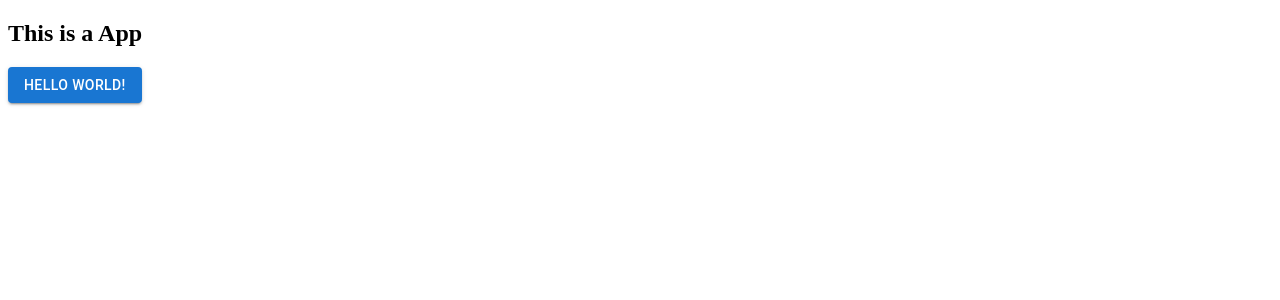
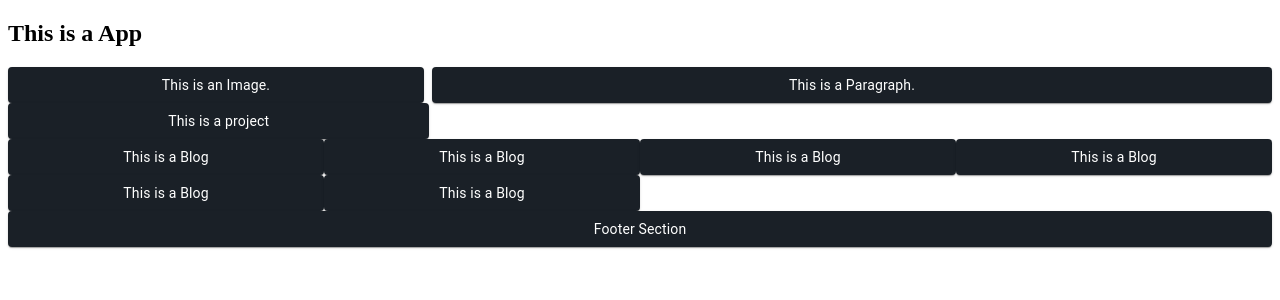
Before and after one commit to sanbal13/Portfolio, a React (Create React App) app: page / in a window 1280 px wide. Shown: the top 300 px of the page. Built offline with nearby package versions, Linux system fonts and the light colour scheme.

Commit message:
Create the grid skeleton

```diff
--- a/src/components/App.js
+++ b/src/components/App.js
@@ -1,10 +1,10 @@
-import CustomButton from "./CustomButton";
+import Grid from "./GridSkeleton";
 
 function App() {
   return (
     <div className="App">
       <h2>This is a App</h2>
-      <CustomButton />
+      <Grid />
     </div>
   );
 }
--- a/src/components/CustomButton.js
+++ /dev/null
@@ -1,10 +0,0 @@
-import * as React from 'react';
-import Button from '@mui/material/Button';
-
-export default function CustomButton() {
-    return (
-        <div>
-            <Button variant="contained">Hello World!</Button>
-        </div>
-    );
-}
--- /dev/null
+++ b/src/components/GridSkeleton.js
@@ -0,0 +1,63 @@
+import Grid from "@mui/material/Unstable_Grid2/Grid2";
+import {styled} from '@mui/material/styles';
+import { Paper } from "@mui/material";
+import { flexbox } from "@mui/system";
+
+const Item = styled(Paper)(({theme}) => ({
+    backgroundColor: theme.palette.mode === 'dark' ? '#1A2027' : '#1A2027',
+    ...theme.typography.body2,
+    padding: theme.spacing(1),
+    textAlign: 'center',
+    color: '#fff',
+}));
+
+function GridSkeleton(){
+return(
+    <Grid container spacing={0}>
+            {/* Hero Section contains an image and a para */}
+            <Grid item container spacing={1} xs={12}>
+                <Grid item xs={12} md={4}>
+                    <Item> This is an Image.</Item>
+                </Grid>
+                <Grid item xs={12} md={8}>
+                    <Item> This is a Paragraph.</Item>
+                </Grid>
+        </Grid>
+        {/* This is the Projects section */}
+        <Grid item container xs={12}>
+            <Grid item xs={12} md={6} lg={4} xl={3}>
+                <Item>This is a project</Item>
+            </Grid>
+        </Grid>
+        {/* This is the Blogs section */}
+
+        <Grid item container xs={12}>
+            <Grid item xs={12} s={6} md={4} lg={3} xl={2}>
+               <Item> This is a Blog</Item>
+            </Grid>
+            <Grid item xs={12} s={6} md={4} lg={3} xl={2}>
+               <Item> This is a Blog</Item>
+            </Grid>
+            <Grid item xs={12} s={6} md={4} lg={3} xl={2}>
+               <Item> This is a Blog</Item>
+            </Grid>
+            <Grid item xs={12} s={6} md={4} lg={3} xl={2}>
+               <Item> This is a Blog</Item>
+            </Grid>
+            <Grid item xs={12} s={6} md={4} lg={3} xl={2}>
+               <Item> This is a Blog</Item>
+            </Grid>
+            <Grid item xs={12} s={6} md={4} lg={3} xl={2}>
+               <Item> This is a Blog</Item>
+            </Grid>
+        </Grid>
+        {/* This is the Technical Skills section */}
+
+        <Grid xs={12}>
+            <Item>Footer Section</Item>
+        </Grid>
+    </Grid>
+);
+}
+
+export default GridSkeleton;
```
